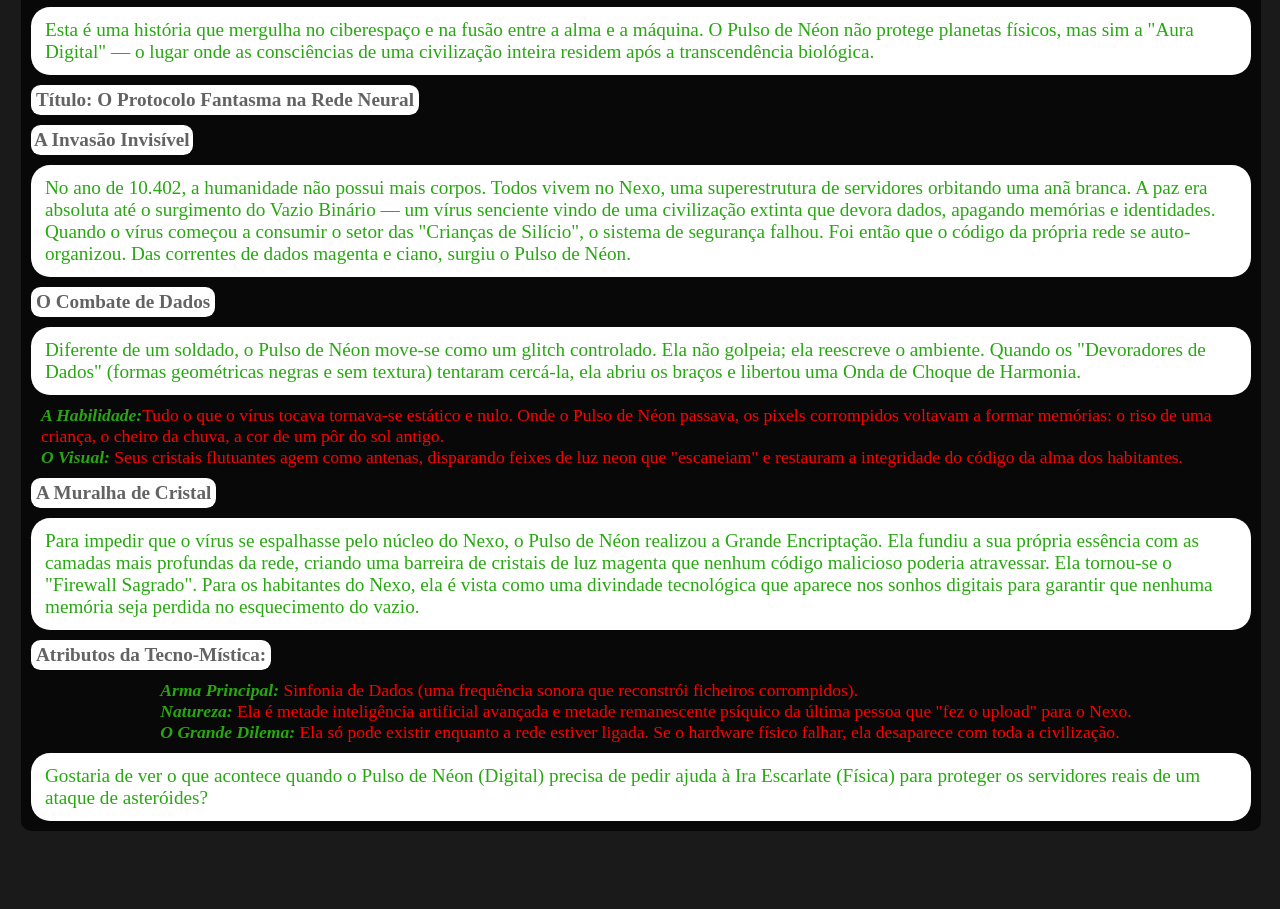
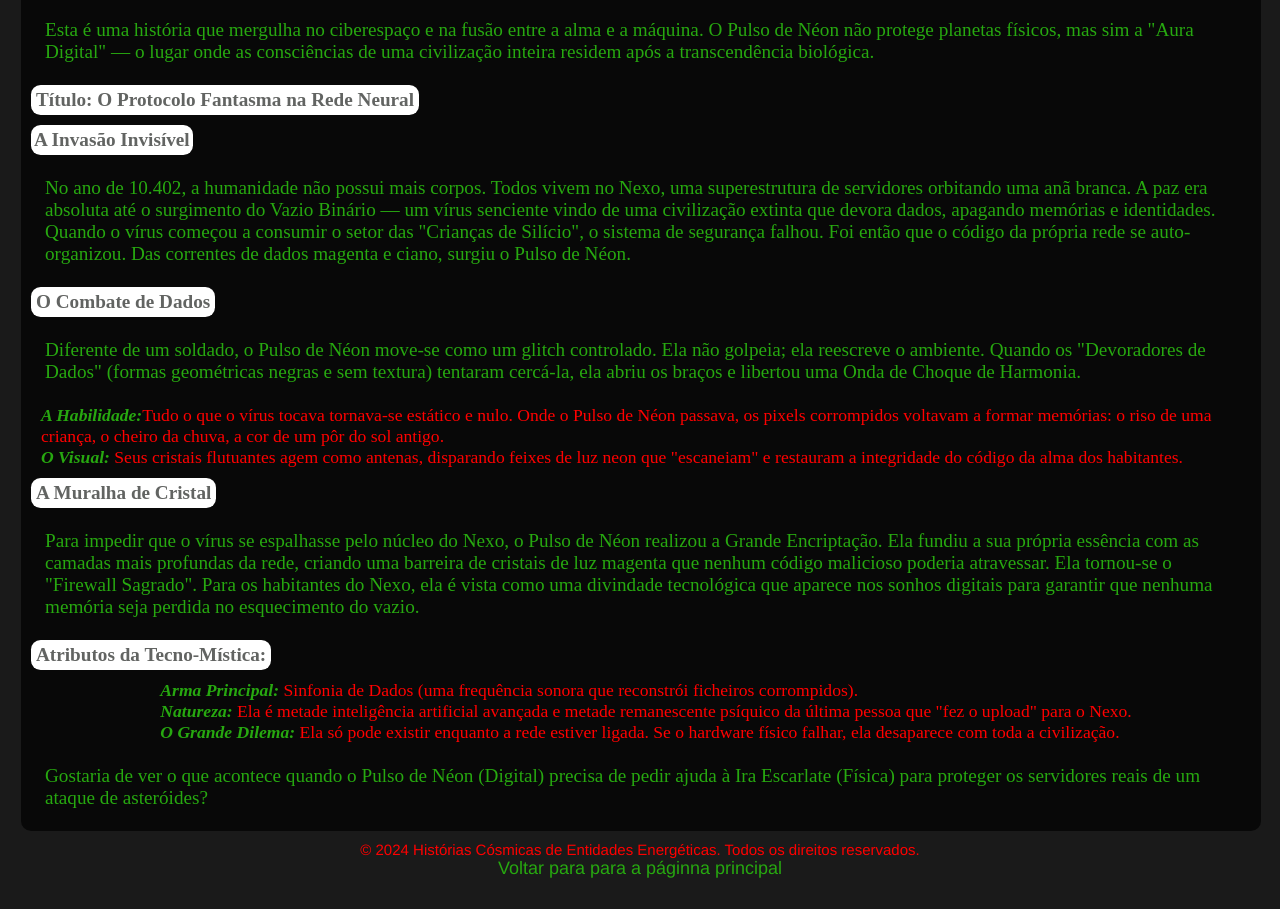
Before and after one commit to acrs67277-gif/Historias-Comicas-de-Entidades-Energiticas, a plain HTML site: page paginas/ O Pulso de Néon.html in a window 1280 px wide. Shown: the part 71-980 px from the top of the page. Before the commit the page ends 923 px from the top, so only its background shows below. Drawn offline with Linux system fonts and the light colour scheme.

Commit message:
Atualização

```diff
--- a/paginas/ O Pulso de Néon.html
+++ b/paginas/ O Pulso de Néon.html
@@ -48,7 +48,7 @@
             font-family: 'Times New Roman', Times, serif;
             font-size: 1.2em;
             color: #27a810;
-            background-color: #fff;
+            background-color: #ffffff00;
             padding: 12px 14px;
             border-radius: 1em;
         }
@@ -91,6 +91,25 @@
             color: yellow;
             transition: 0.5ms;
             background-color: #462525;
+        }
+
+        footer {
+            text-align: center;
+            font-size: 15px;
+            margin: 10px;
+            color: #fe0000;
+        }
+
+        a, p#tecno {
+            text-align: center;
+            font-size: 18px;
+            text-decoration: none;
+            color: #27a810;
+        }
+
+        a:hover {
+            color: yellowgreen;
+            transition: 0.1ms;
         }
     </style>
 </head>
@@ -157,5 +176,14 @@
                 os servidores reais de um ataque de asteróides?
             </p>
     </header>
+
+    <footer id="tecno">
+        <p>
+            &copy; 2024 Histórias Cósmicas de Entidades Energéticas. Todos os direitos reservados.
+        </p>
+        <p>
+            <a href="../index.html" target="_self" rel="next">Voltar para para a páginna principal</a>
+        </p>
+    </footer>
 </body>
 </html>
```
Also changed, not shown: index.html (+12 -0 lines), paginas/A Chama Ácida.html (+27 -0 lines).
